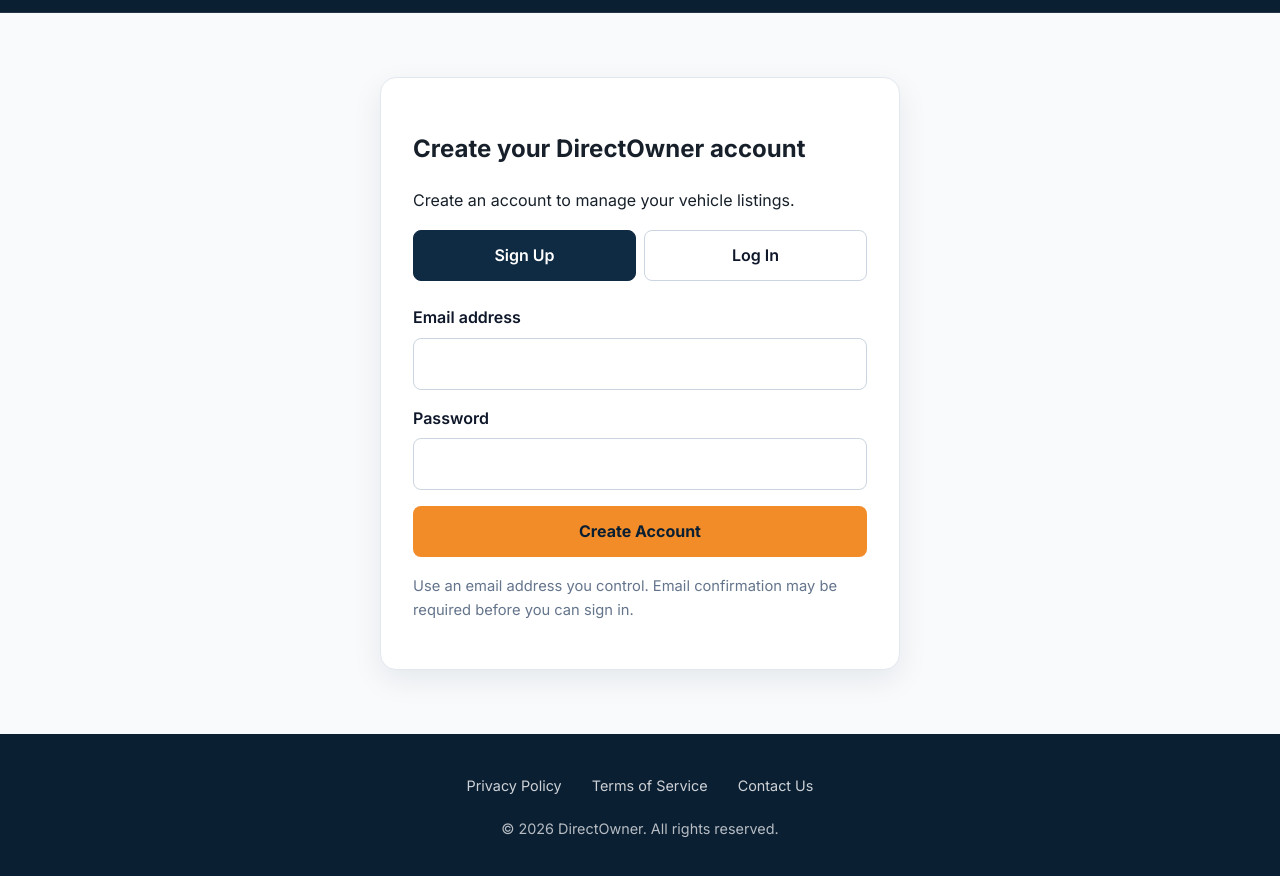
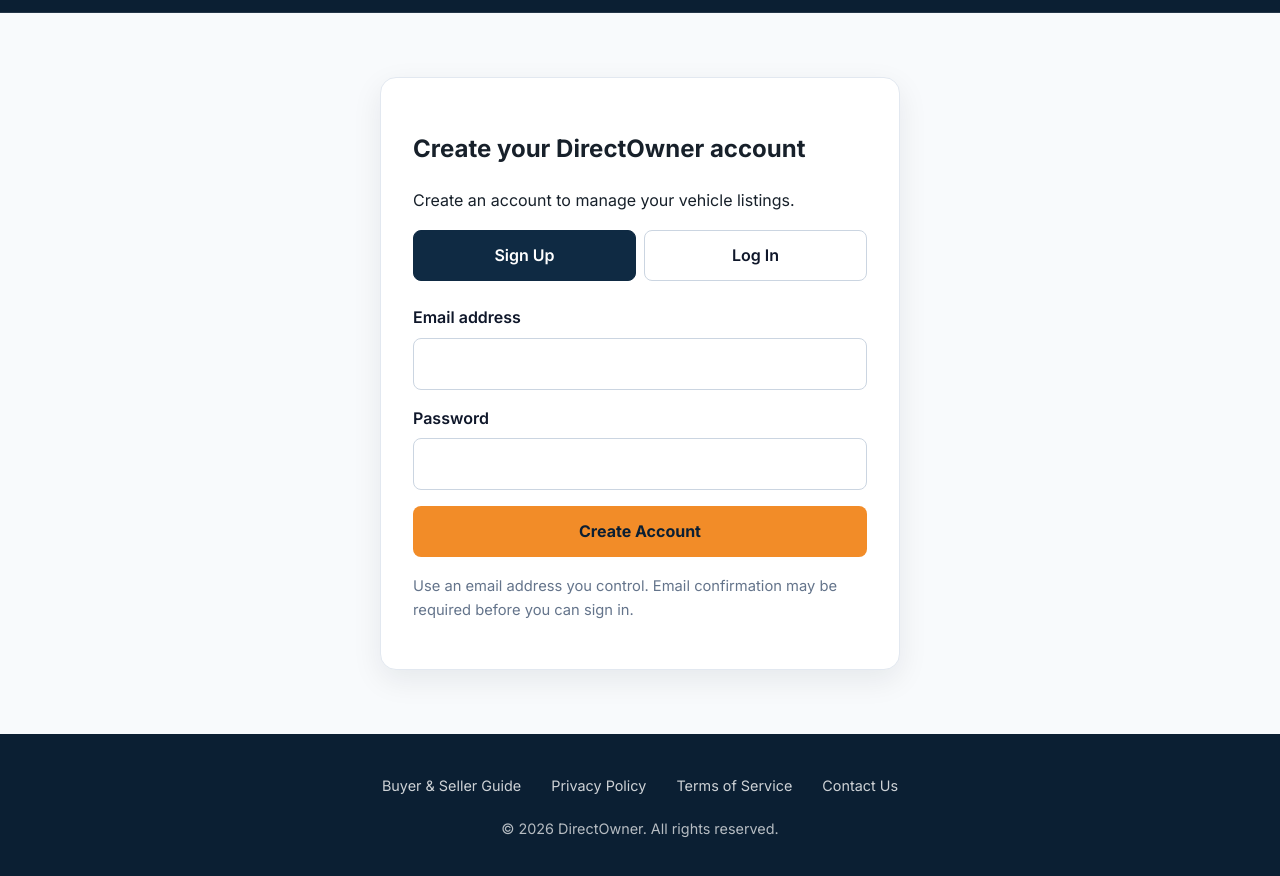
Before and after one commit to sharonballi49/directowner-site, a plain HTML site: page auth.html in a window 1280 px wide. Shown: the part 68-944 px from the top of the page. Drawn offline with nearby package versions, Linux system fonts and the light colour scheme.

Commit message:
Add Buyer & Seller Guide link

```diff
--- a/auth.html
+++ b/auth.html
@@ -70,7 +70,7 @@
 
   <footer class="site-footer">
     <div class="container footer-content">
-      <div class="footer-links"><a href="privacy.html">Privacy Policy</a><a href="terms.html">Terms of Service</a><a href="contact.html">Contact Us</a></div>
+      <div class="footer-links"><a href="guide.html">Buyer &amp; Seller Guide</a><a href="privacy.html">Privacy Policy</a><a href="terms.html">Terms of Service</a><a href="contact.html">Contact Us</a></div>
       <p class="footer-copyright">&copy; 2026 DirectOwner. All rights reserved.</p>
     </div>
   </footer>
```
